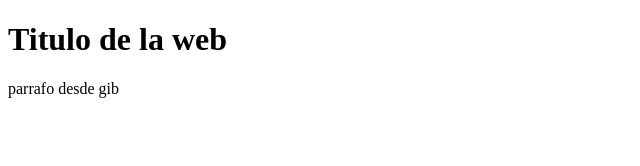
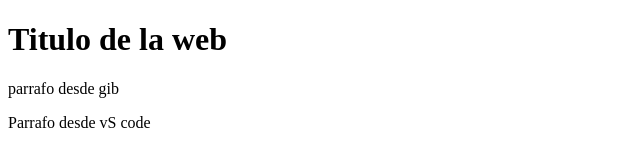
Before and after one commit to beat20022/RepositorioPruebas, a plain HTML site: page index.html in a window 1280 px wide. Shown: the whole page, without its empty margins (0-640 px from the left). Drawn offline with Linux system fonts and the light colour scheme.

Commit message:
Agregando segundo parrafo

```diff
--- a/index.html
+++ b/index.html
@@ -8,6 +8,7 @@
 <body>
     <h1>Titulo de la web</h1>
     <p>parrafo desde gib</p>
+    <p>Parrafo desde vS code</p>
 
 </body>
 </html>
```
